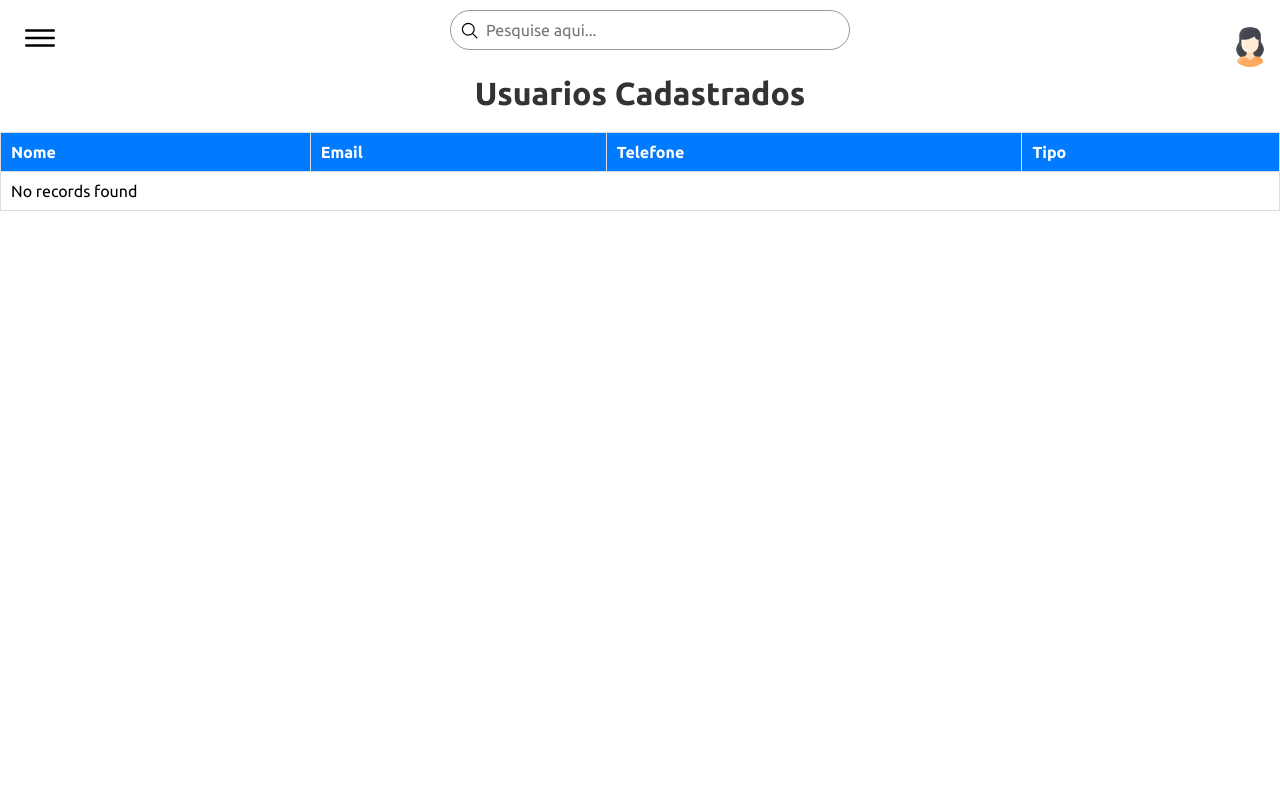
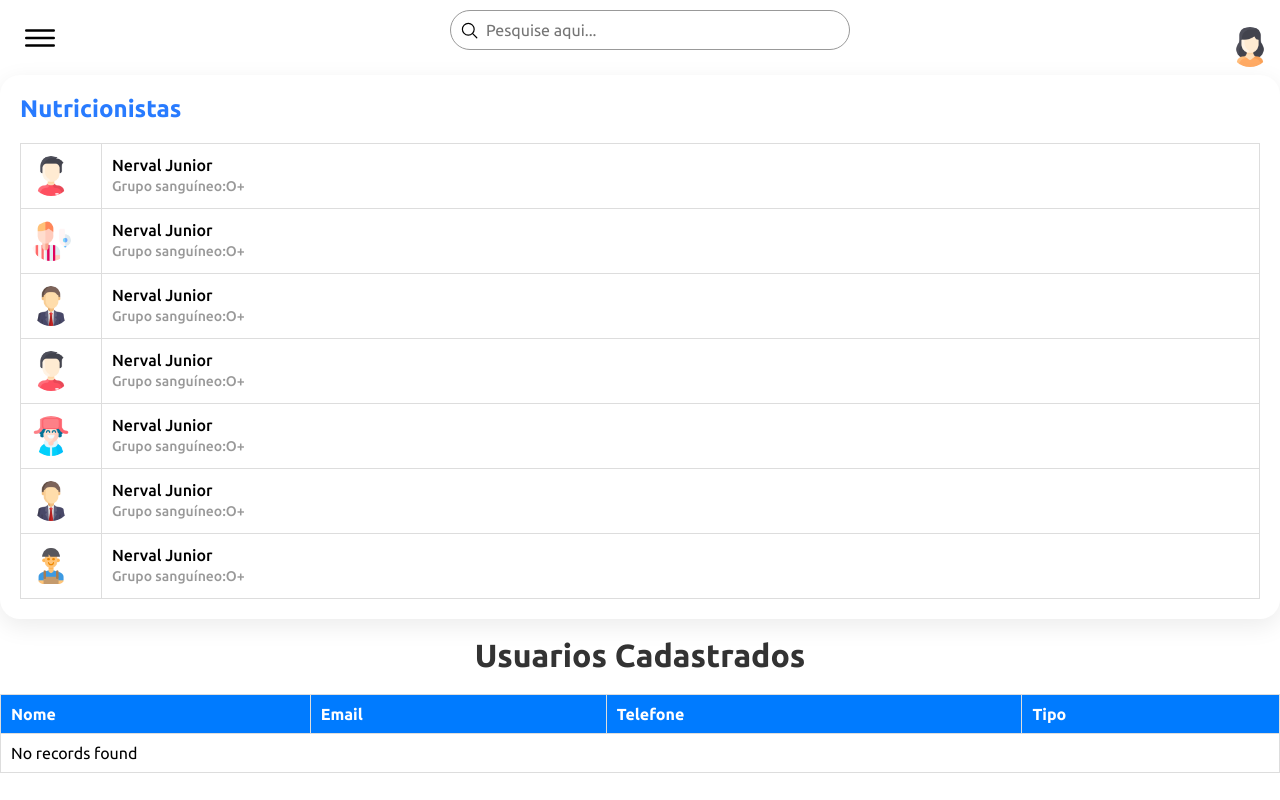
Before and after one commit to nervaljunior/darti-ru, a Symfony app: template templates/usuarios/index.html.twig in a window 1280 px wide. Run offline with Twig, Linux system fonts and the light colour scheme; the template is opened without the code that fills it, so the values that code supplies are empty; some libraries are stand-ins or nearby versions.

Commit message:
tabela de nutricionistas

```diff
--- a/templates/usuarios/index.html.twig
+++ b/templates/usuarios/index.html.twig
@@ -143,6 +143,43 @@
 </style>
 
 <div class="container">
+    <div class="recentCustomers">
+        <div class="cardHeader">
+            <h2>Nutricionistas</h2>
+        </div>
+        <table>
+            <tr>
+                <td width="60px"><div class="imgBox"><img src="/assets/imagens/man.png"></div></td>
+                <td><h4>Nerval Junior<br><span>Grupo sanguíneo:O+</span></h4></td>
+            </tr>
+            <tr>
+                <td width="60px"><div class="imgBox"><img src="/assets/imagens/referee.png"></div></td>
+                <td><h4>Nerval Junior<br><span>Grupo sanguíneo:O+</span></h4></td>
+            </tr>
+            <tr>
+                <td width="60px"><div class="imgBox"><img src="/assets/imagens/businessman.png"></div></td>
+                <td><h4>Nerval Junior<br><span>Grupo sanguíneo:O+</span></h4></td>
+            </tr>
+            <tr>
+                <td width="60px"><div class="imgBox"><img src="/assets/imagens/man.png"></div></td>
+                <td><h4>Nerval Junior<br><span>Grupo sanguíneo:O+</span></h4></td>
+            </tr>
+            <tr>
+                <td width="60px"><div class="imgBox"><img src="/assets/imagens/boy.png"></div></td>
+                <td><h4>Nerval Junior<br><span>Grupo sanguíneo:O+</span></h4></td>
+            </tr>
+            <tr>
+                <td width="60px"><div class="imgBox"><img src="/assets/imagens/businessman.png"></div></td>
+                <td><h4>Nerval Junior<br><span>Grupo sanguíneo:O+</span></h4></td>
+            </tr>
+            <tr>
+                <td width="60px"><div class="imgBox"><img src="/assets/imagens/boy (1).png"></div></td>
+                <td><h4>Nerval Junior<br><span>Grupo sanguíneo:O+</span></h4></td>
+            </tr>
+        </table>
+    </div>
+    <br>
+
     <h1>Usuarios Cadastrados</h1>
     {% if is_granted('ROLE_ADMIN') %}
     <a href="{{ '/register' }}" class="btn btn-success">
```
Also changed, not shown: templates/usuarios/_form.html.twig (+4 -30 lines).
